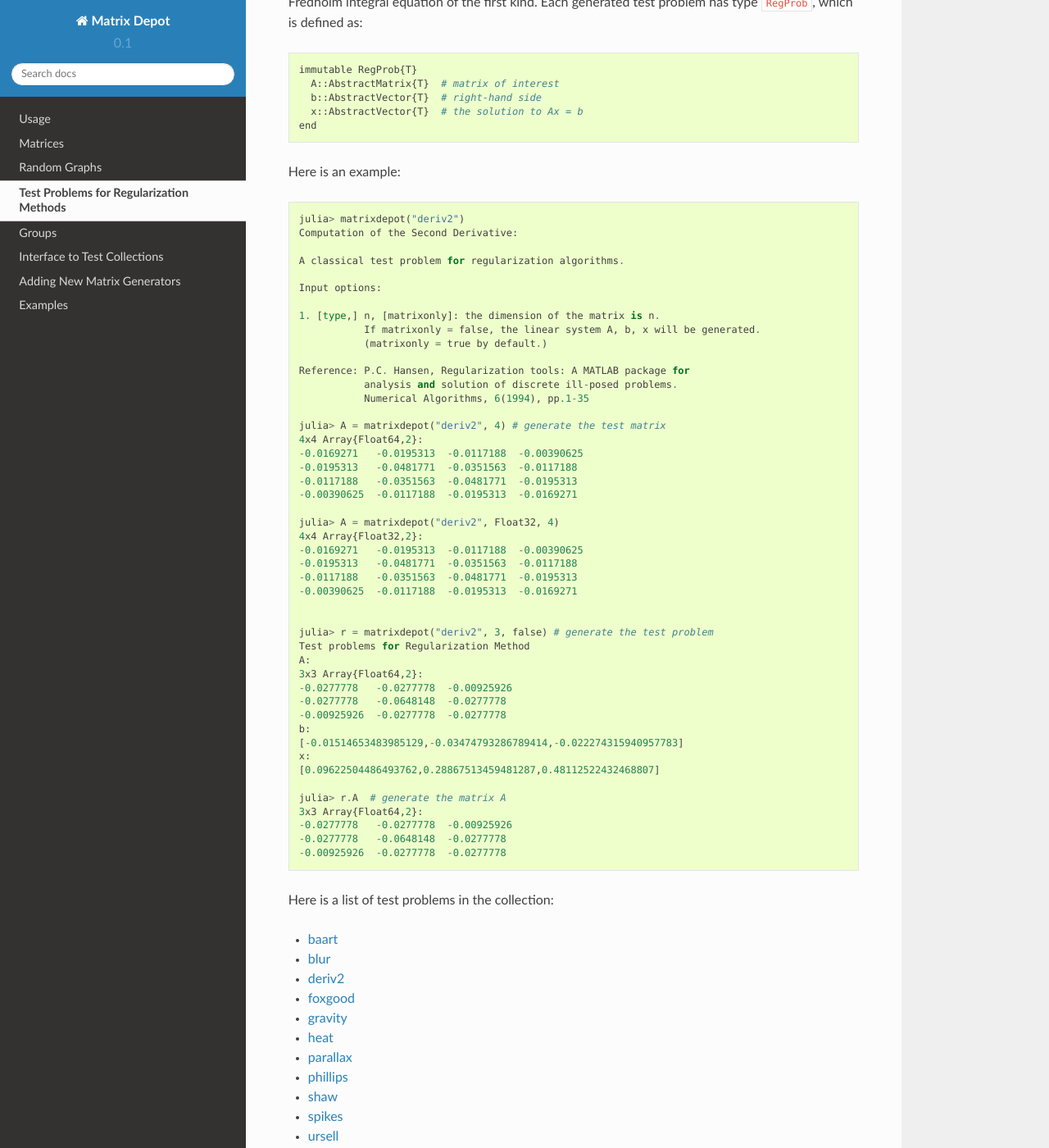
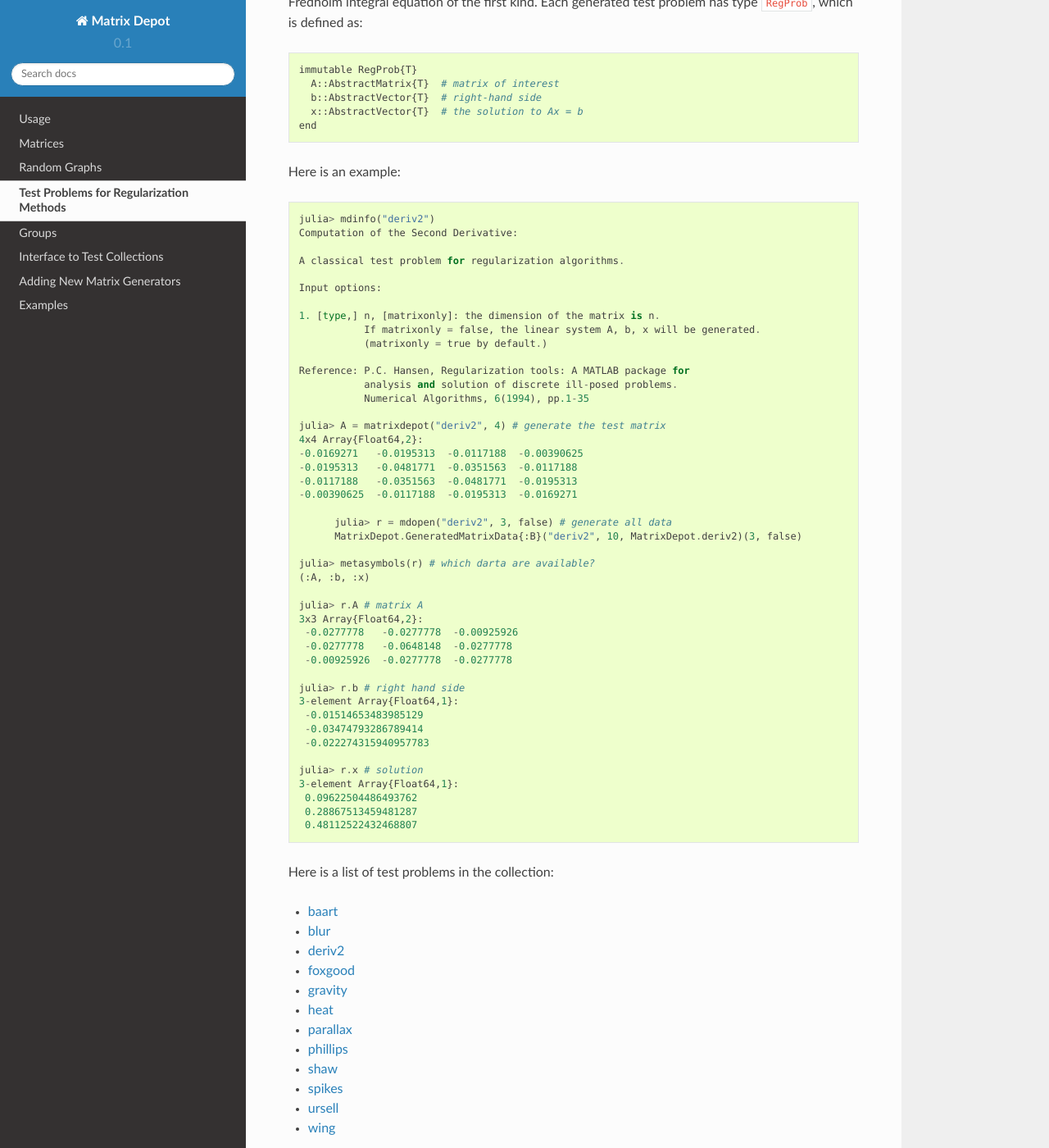
Before and after one commit to JuliaLinearAlgebra/MatrixDepot.jl, a Sphinx documentation site: the page built from doc/regu.rst, in a window 1280 px wide and 1400 px high, scrolled down 496 px. Shown: the whole window at 82% size. Built offline with Sphinx 7.4.7 and the Read the Docs theme 2.0.0, drawn with Linux system fonts in a browser that asks for light colours.

Commit message:
Update regu.rst

```diff
--- a/doc/regu.rst
+++ b/doc/regu.rst
@@ -35,7 +35,7 @@ defined as::
 
 Here is an example::
 
-  julia> matrixdepot("deriv2")
+  julia> mdinfo("deriv2")
   Computation of the Second Derivative:
 
   A classical test problem for regularization algorithms.
@@ -57,31 +57,30 @@ Here is an example::
   -0.0117188   -0.0351563  -0.0481771  -0.0195313
   -0.00390625  -0.0117188  -0.0195313  -0.0169271
 
-  julia> A = matrixdepot("deriv2", Float32, 4)
-  4x4 Array{Float32,2}:
-  -0.0169271   -0.0195313  -0.0117188  -0.00390625
-  -0.0195313   -0.0481771  -0.0351563  -0.0117188
-  -0.0117188   -0.0351563  -0.0481771  -0.0195313
-  -0.00390625  -0.0117188  -0.0195313  -0.0169271
+	julia> r = mdopen("deriv2", 3, false) # generate all data
+	MatrixDepot.GeneratedMatrixData{:B}("deriv2", 10, MatrixDepot.deriv2)(3, false)
 
+  julia> metasymbols(r) # which darta are available?
+  (:A, :b, :x)
 
-  julia> r = matrixdepot("deriv2", 3, false) # generate the test problem
-  Test problems for Regularization Method
-  A:
+  julia> r.A # matrix A
   3x3 Array{Float64,2}:
-  -0.0277778   -0.0277778  -0.00925926
-  -0.0277778   -0.0648148  -0.0277778
-  -0.00925926  -0.0277778  -0.0277778
-  b:
-  [-0.01514653483985129,-0.03474793286789414,-0.022274315940957783]
-  x:
-  [0.09622504486493762,0.28867513459481287,0.48112522432468807]
+   -0.0277778   -0.0277778  -0.00925926
+   -0.0277778   -0.0648148  -0.0277778
+   -0.00925926  -0.0277778  -0.0277778
 
-  julia> r.A  # generate the matrix A
-  3x3 Array{Float64,2}:
-  -0.0277778   -0.0277778  -0.00925926
-  -0.0277778   -0.0648148  -0.0277778
-  -0.00925926  -0.0277778  -0.0277778
+  julia> r.b # right hand side
+  3-element Array{Float64,1}:
+   -0.01514653483985129
+   -0.03474793286789414
+   -0.022274315940957783
+
+  julia> r.x # solution
+  3-element Array{Float64,1}:
+   0.09622504486493762
+   0.28867513459481287
+   0.48112522432468807
+
 
 Here is a list of test problems in the collection:
 
```
